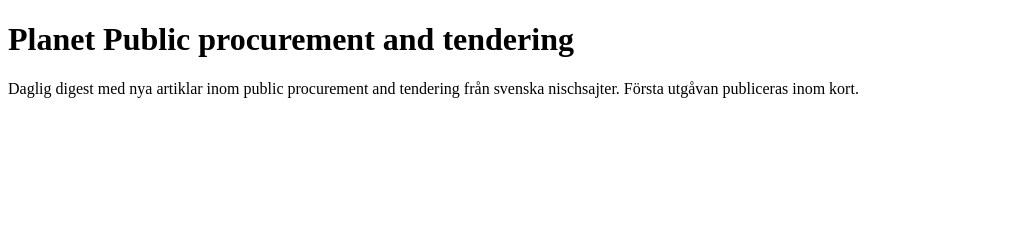
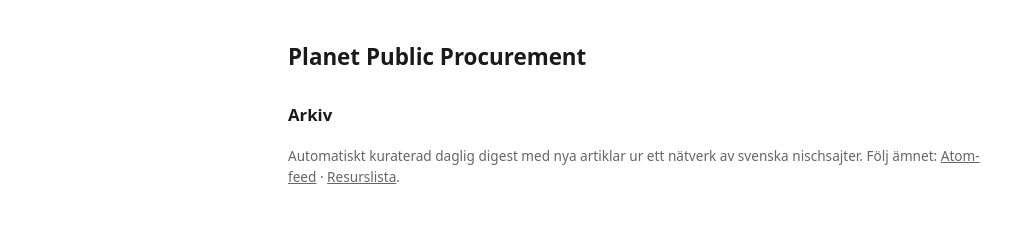
Before and after one commit to procurement-atlas/planet-procurement, a plain HTML site: page index.html in a window 1280 px wide. Shown: the whole page, without its empty margins (0-1035 px from the left). Drawn offline with Linux system fonts and the light colour scheme.

Commit message:
footer: follow links

```diff
--- a/feed.xml
+++ b/feed.xml
@@ -1 +1 @@
-<?xml version='1.0' encoding='utf-8'?><feed xmlns='http://www.w3.org/2005/Atom'><title>Planet Public procurement and tendering</title><id>urn:atdt-planet:Public procurement and tendering</id><updated>2026-07-14T00:00:00Z</updated></feed>
+<?xml version='1.0' encoding='utf-8'?><feed xmlns='http://www.w3.org/2005/Atom'><title>Planet Public Procurement</title><id>urn:atdt-planet:Public Procurement</id><updated>2026-07-15T14:51:43Z</updated></feed>
--- a/index.html
+++ b/index.html
@@ -1 +1,9 @@
-<!doctype html><html lang='sv'><head><meta charset='utf-8'><title>Planet Public procurement and tendering</title></head><body><h1>Planet Public procurement and tendering</h1><p>Daglig digest med nya artiklar inom public procurement and tendering från svenska nischsajter. Första utgåvan publiceras inom kort.</p></body></html>
+<!doctype html><html lang='sv'><head><meta charset='utf-8'><meta name='viewport' content='width=device-width,initial-scale=1'><title>Planet Public Procurement</title><link rel="alternate" type="application/atom+xml" href="feed.xml"><style>
+:root{color-scheme:light dark;--fg:#1a1a1a;--bg:#fff;--mut:#666;--line:#e5e5e5}
+@media(prefers-color-scheme:dark){:root{--fg:#e8e8e8;--bg:#161616;--mut:#999;--line:#333}}
+body{font:16px/1.6 system-ui,sans-serif;color:var(--fg);background:var(--bg);
+max-width:44rem;margin:0 auto;padding:1.5rem}
+a{color:inherit}h1{font-size:1.4rem}h2{font-size:1.05rem;margin:1.6em 0 .2em}
+.mut{color:var(--mut);font-size:.85rem}article{border-bottom:1px solid var(--line);
+padding:.7em 0}article p{margin:.3em 0}
+</style></head><body><h1>Planet Public Procurement</h1><h2>Arkiv</h2><ul></ul><p class='mut'>Automatiskt kuraterad daglig digest med nya artiklar ur ett nätverk av svenska nischsajter. Följ ämnet: <a href='feed.xml'>Atom-feed</a> · <a href='https://github.com/procurement-atlas/public-procurement-resources'>Resurslista</a>.</p></body></html>
```
